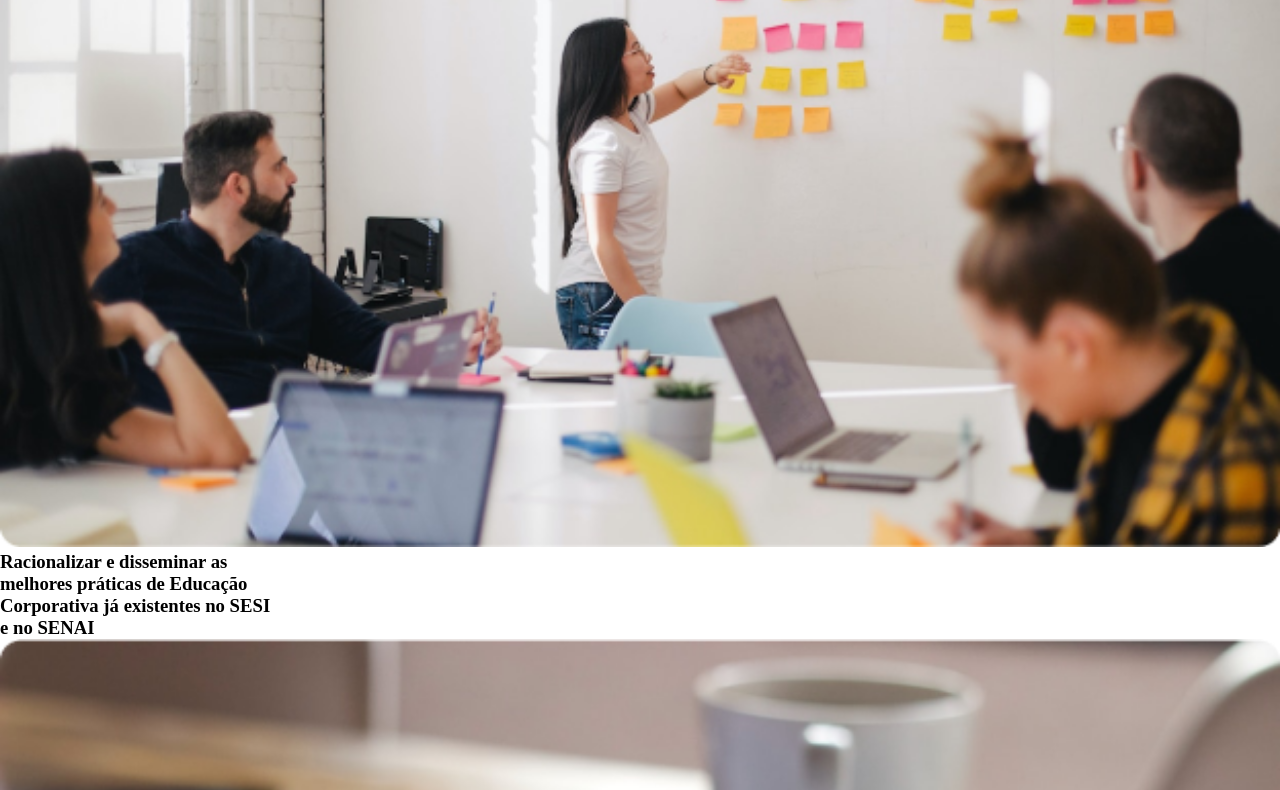
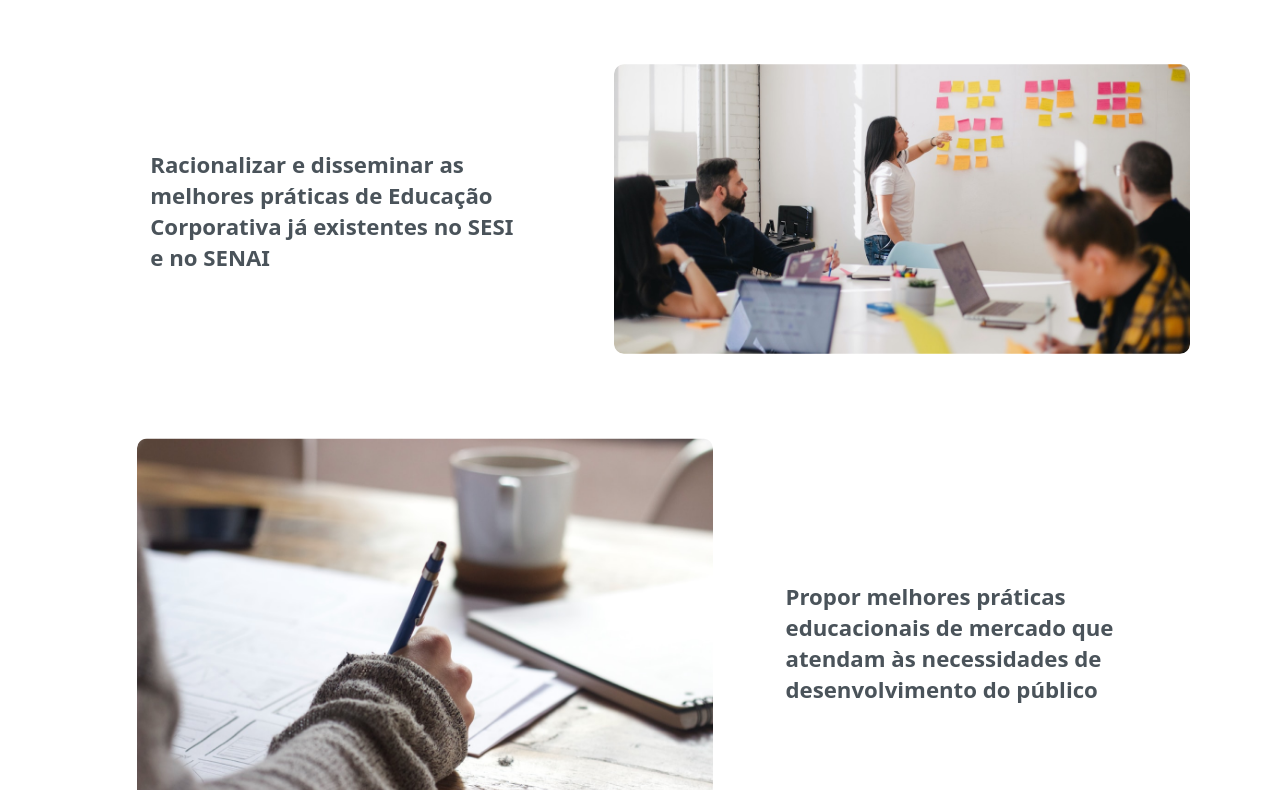
Before and after one commit to franciscoGimenes/semestral, a plain HTML site: page html/ComoFunciona.html in a window 1280 px wide. Shown: the part 386-1176 px from the top of the page. Drawn offline with nearby package versions, Linux system fonts and the light colour scheme; a web font is replaced by a local one.

Commit message:
pagina sobre
tentando arrumar isso

```diff
--- a/html/ComoFunciona.html
+++ b/html/ComoFunciona.html
@@ -6,7 +6,7 @@
     <meta name="viewport" content="width=device-width, initial-scale=1.0">
     <title>Sobre a Unindústria</title>
     <link rel="stylesheet" href="../css/reset.css">
-    <link rel="stylesheet" href="">
+    <link rel="stylesheet" href="../css/Comofunciona.css">
     <link rel="stylesheet" href="../css/Header-footer.css">
     <link rel="icon" href="../img/unidustria-logoGuia.jpg">
 </head>
```
